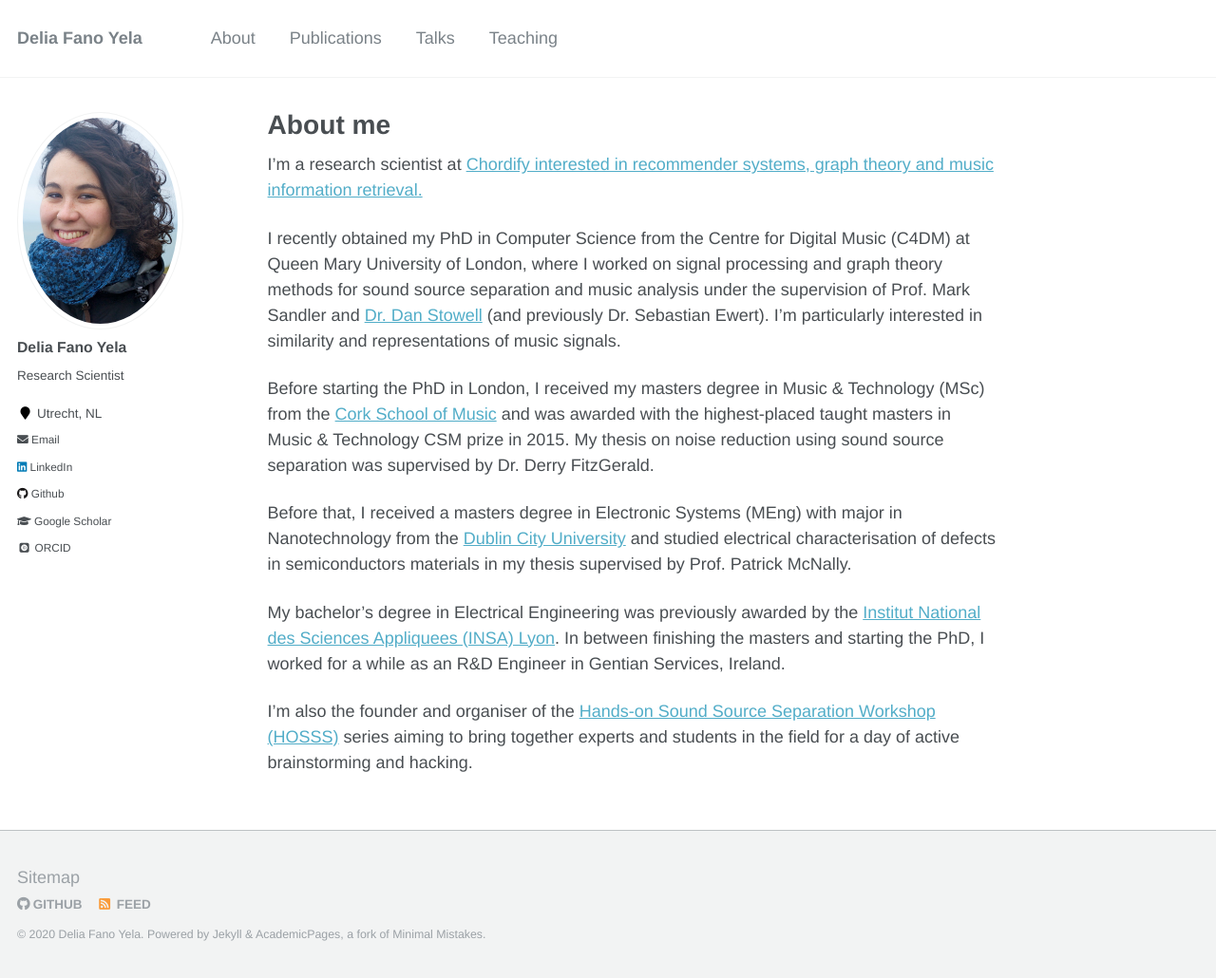
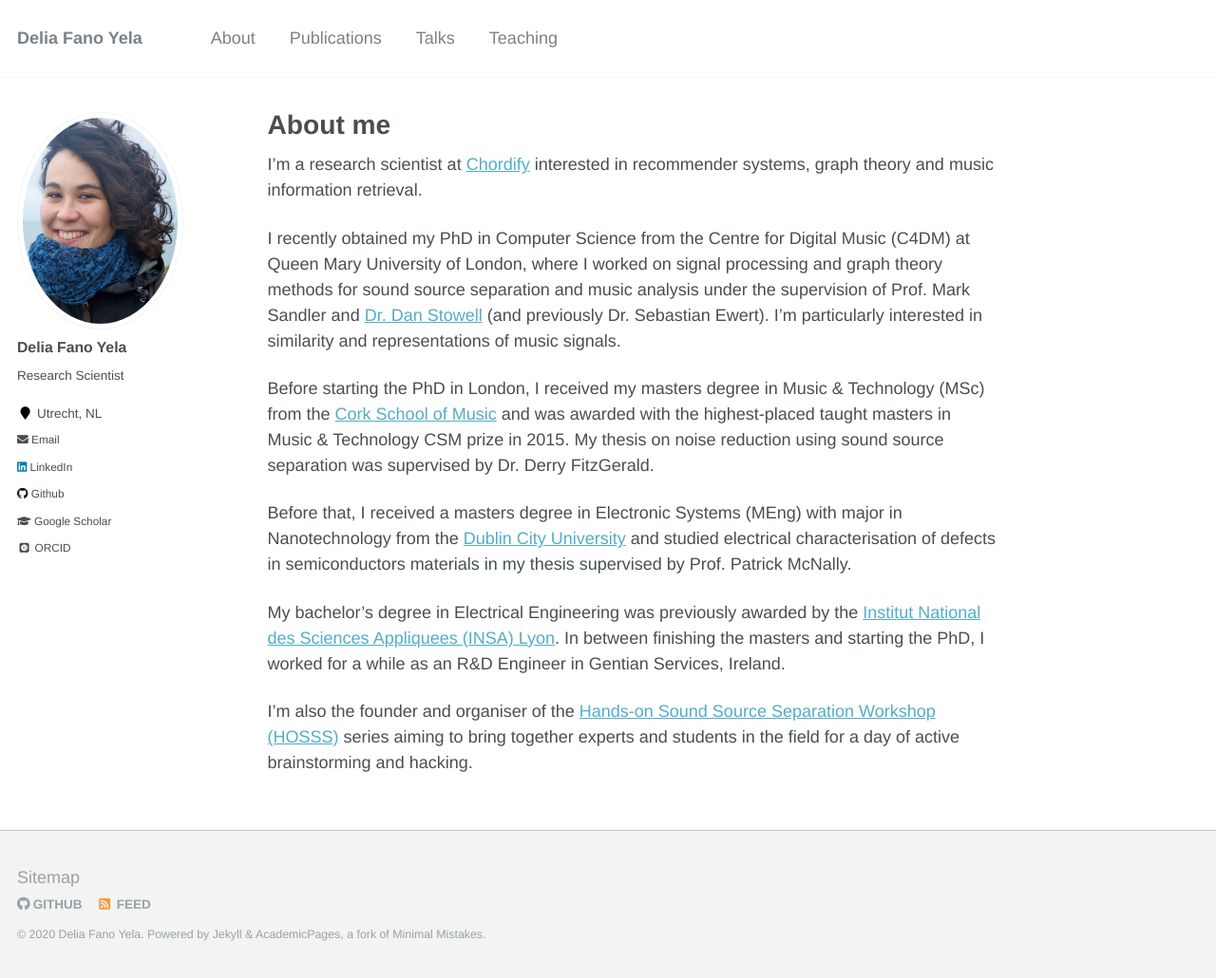
Before and after one commit to wil-j-wil/wil-j-wil2.github.io, a Jekyll site: the page built from _pages/about.md, in a window 1280 px wide and 1030 px high. Shown: the whole window at 95% size. Built offline with Jekyll 4.4.1, drawn with Linux system fonts in a browser that asks for light colours; some web fonts are replaced.

Commit message:
url bug fixed

```diff
--- a/_pages/about.md
+++ b/_pages/about.md
@@ -8,7 +8,7 @@ redirect_from:
   - /about.html
 ---
 
-I'm a research scientist at <a href="https://chordify.net/">Chordify interested in recommender systems, graph theory and music information retrieval.
+I'm a research scientist at <a href="https://chordify.net/">Chordify</a> interested in recommender systems, graph theory and music information retrieval.
 
 I recently obtained my PhD in Computer Science from the Centre for Digital Music (C4DM) at Queen Mary University of London, where I worked on signal processing and graph theory methods for sound source separation and music analysis under the supervision of Prof. Mark Sandler and <a href="http://www.mcld.co.uk">Dr. Dan Stowell</a> (and previously Dr. Sebastian Ewert). I'm particularly interested in similarity and representations of music signals.
 
```
